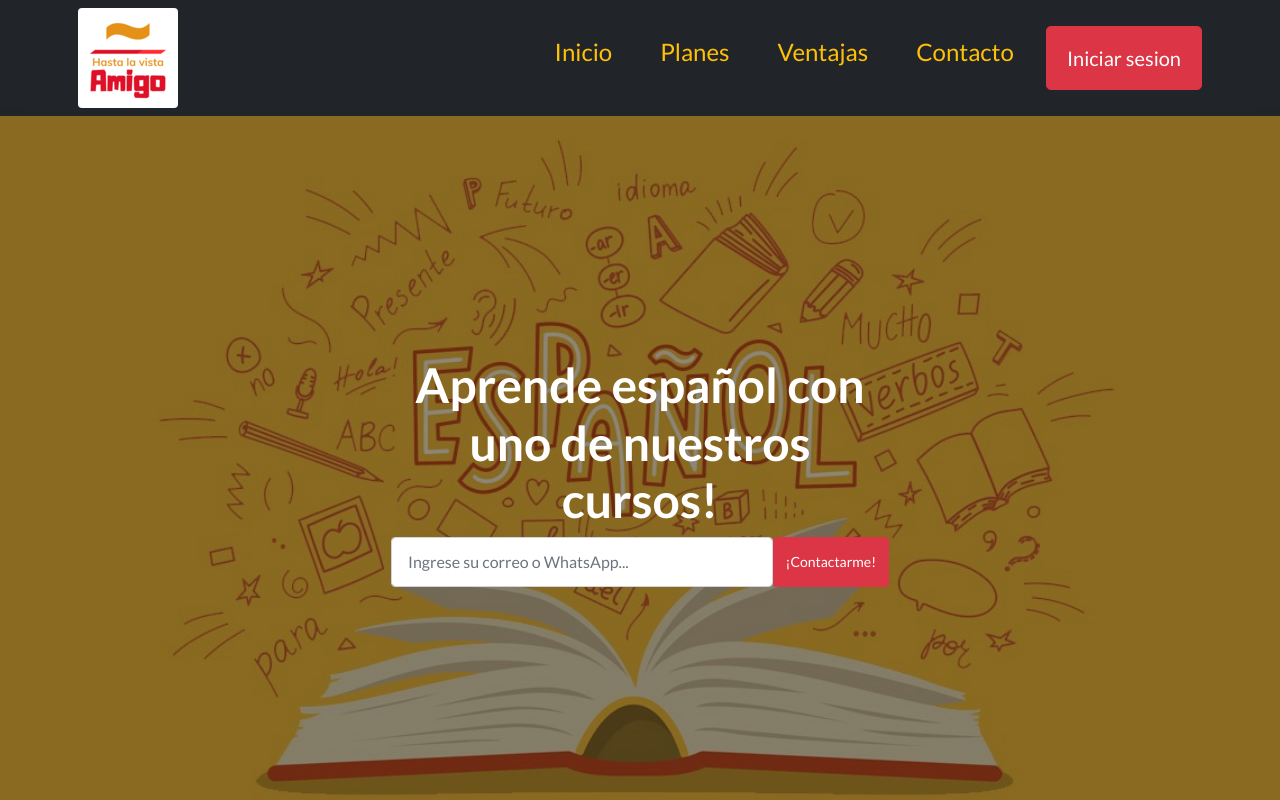
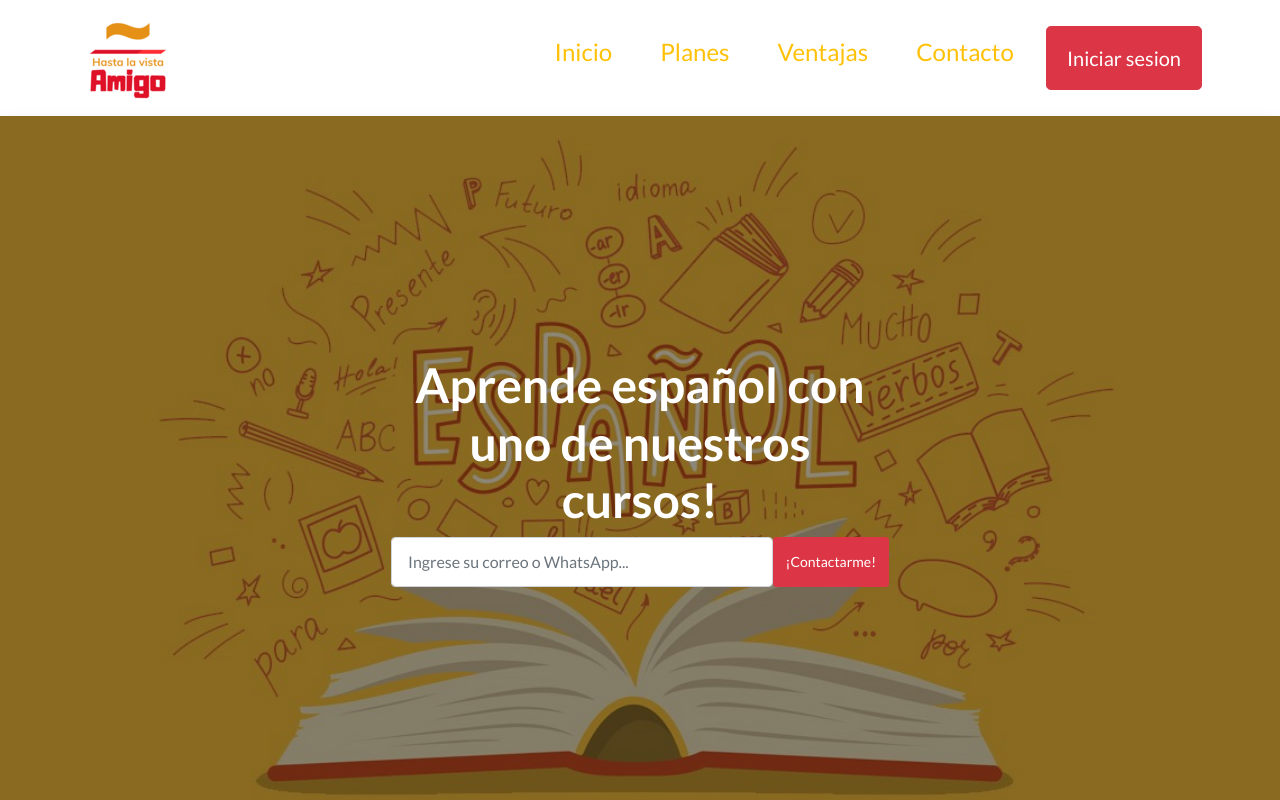
Before and after one commit to 191217Paco/HighBits-HastaLaVistaAmigos, a plain HTML site: page index.html in a window 1280 px wide. Shown: the top 800 px of the page. Drawn offline with nearby package versions, Linux system fonts and the light colour scheme.

Commit message:
quitando el bg-dark

```diff
--- a/index.html
+++ b/index.html
@@ -35,7 +35,7 @@
     <body>
 
         <!-- Navigation-->
-        <nav class="navbar navbar-expand-lg bg-dark ">
+        <nav class="navbar navbar-expand-lg  ">
             <div class="container px-2">
                 <img src="assets/img/HastaLaVistaAmigoSmall.png" class="rounded  " alt="Cinque Terre" width="100">
                 <button class="navbar-toggler" type="button" data-toggle="collapse" data-target="#navbarSupportedContent" aria-controls="navbarSupportedContent" aria-expanded="false" aria-label="Toggle navigation"><span class="navbar-toggler-icon"></span></button>
```
